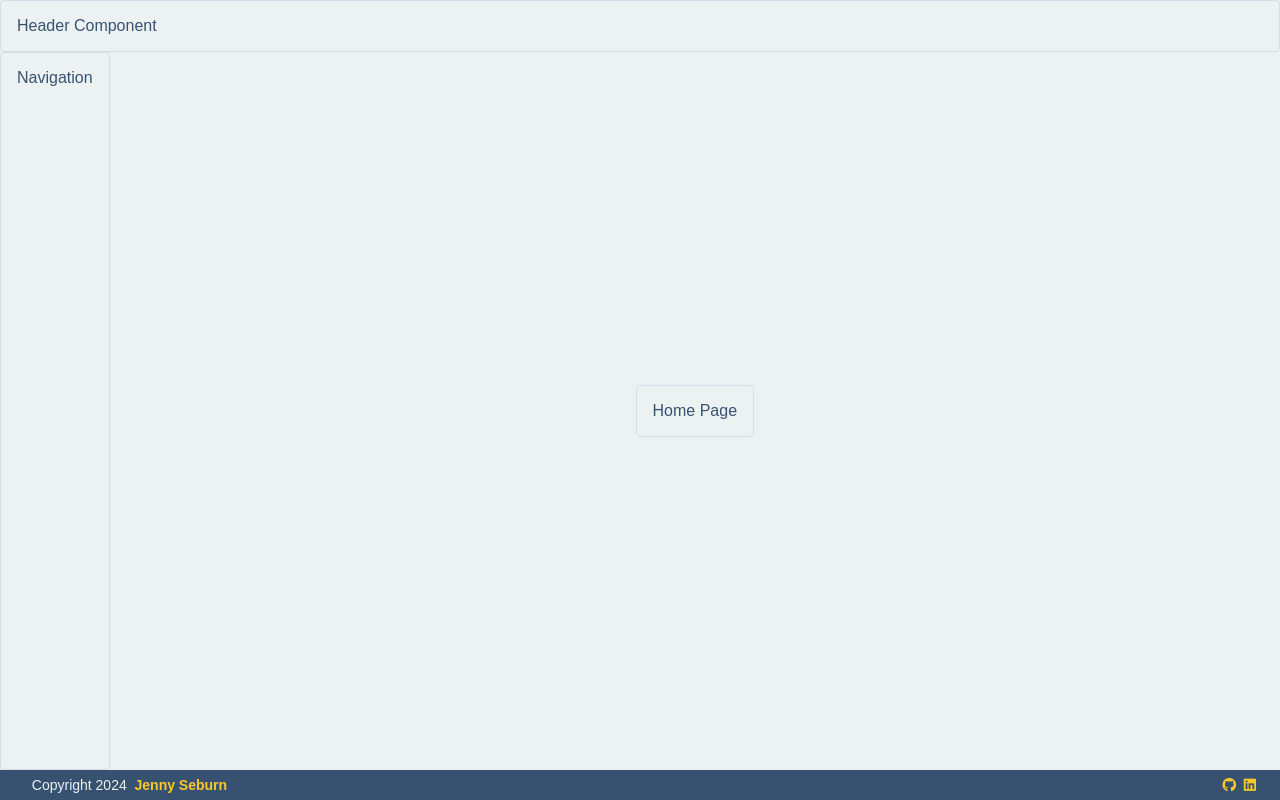
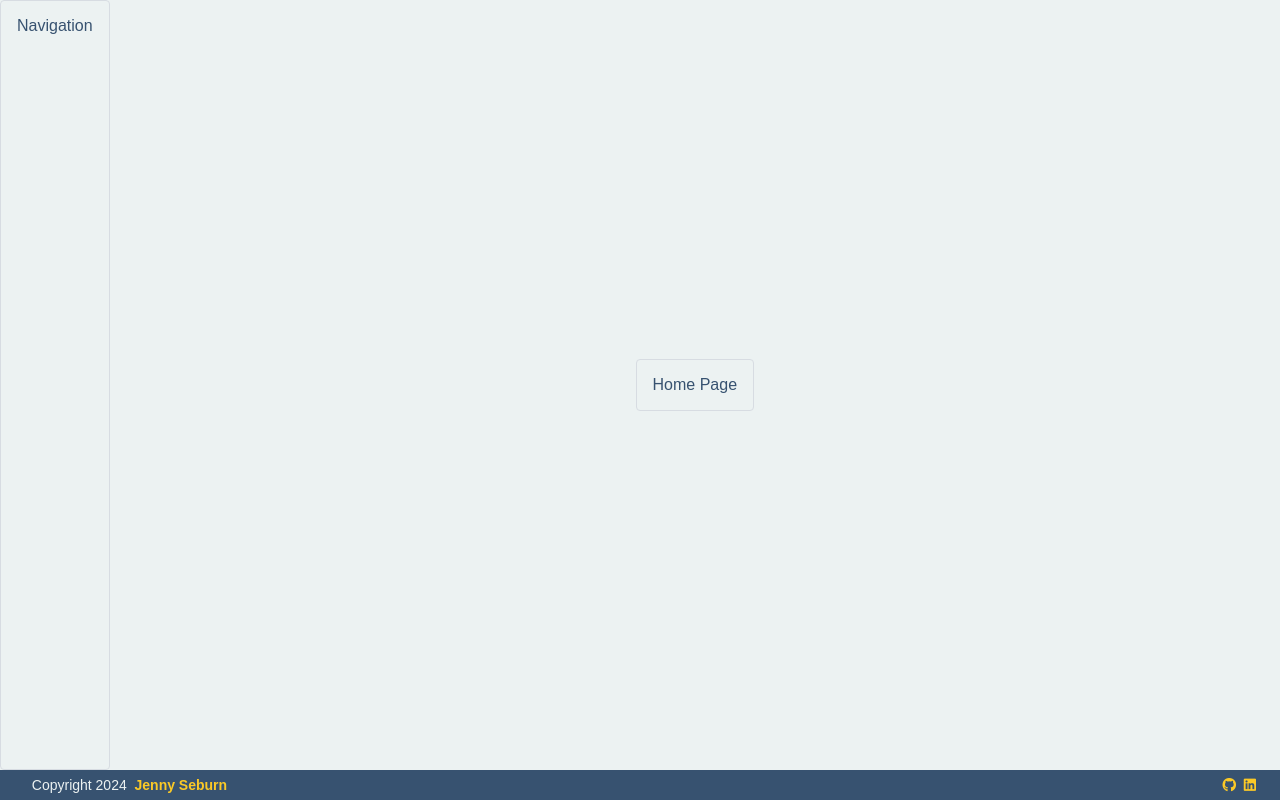
Before and after one commit to truburn/aoc2024, a React (Vite) app: page / in a window 1280 px wide. Built offline with nearby package versions, Linux system fonts and the light colour scheme; some icons are missing; a web font is replaced by a local one.

Commit message:
adjust main layout

```diff
--- a/src/components/App/App.classes.ts
+++ b/src/components/App/App.classes.ts
@@ -7,6 +7,7 @@ export function useAppClasses() {
     flexDirection: "row",
     alignItems: "stretch",
     justifyContent: "space-between",
+    overflow: "hidden",
   });
 
   const content = css({
@@ -15,6 +16,7 @@ export function useAppClasses() {
     flexDirection: "column",
     alignItems: "center",
     justifyContent: "center",
+    overflow: "auto",
   });
 
   return { root, content };
--- a/src/components/App/App.tsx
+++ b/src/components/App/App.tsx
@@ -1,6 +1,5 @@
 import { useAppClasses } from "@components/App";
 import Footer from "@layout/Footer";
-import Header from "@layout/Header";
 import Navigation from "@layout/Navigation";
 import { Outlet } from "react-router";
 
@@ -9,7 +8,6 @@ export function App() {
 
   return (
     <>
-      <Header />
       <div className={classes.root}>
         <Navigation />
         <main className={classes.content}>
--- a/src/styles/GlobalStyles.tsx
+++ b/src/styles/GlobalStyles.tsx
@@ -20,7 +20,8 @@ export default function GlobalStyles() {
           display: "flex",
           flexDirection: "column",
           alignItems: "stretch",
-          justifyContent: "space-between"
+          justifyContent: "space-between",
+          overflow: "hidden"
         }
       })}
     />
```
